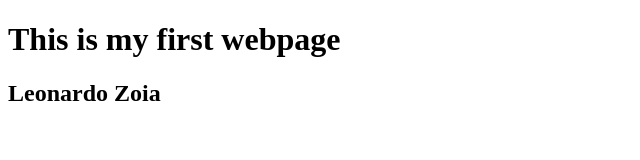
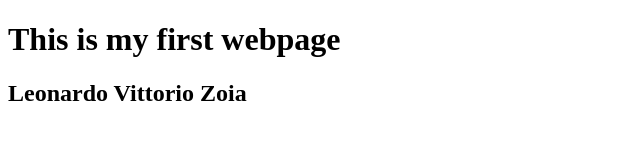
Before and after one commit to lvzoia1/MyFirstProject, a plain HTML site: page Index.html in a window 1280 px wide. Shown: the whole page, without its empty margins (0-640 px from the left). Drawn offline with Linux system fonts and the light colour scheme.

Commit message:
I changed the <h2> by adding my middle name

```diff
--- a/Index.html
+++ b/Index.html
@@ -6,6 +6,6 @@
 </head>
 <body>
 <h1>This is my first webpage</h1>
-<h2>Leonardo Zoia</h2>
+<h2>Leonardo Vittorio Zoia</h2>
 </body>
 </html>
```
